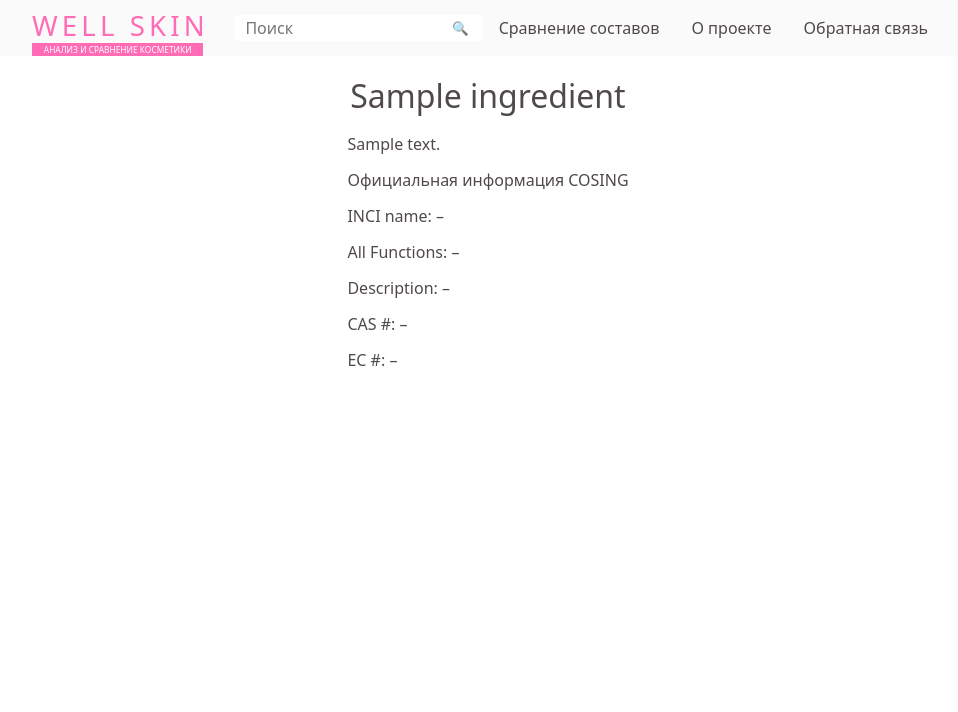
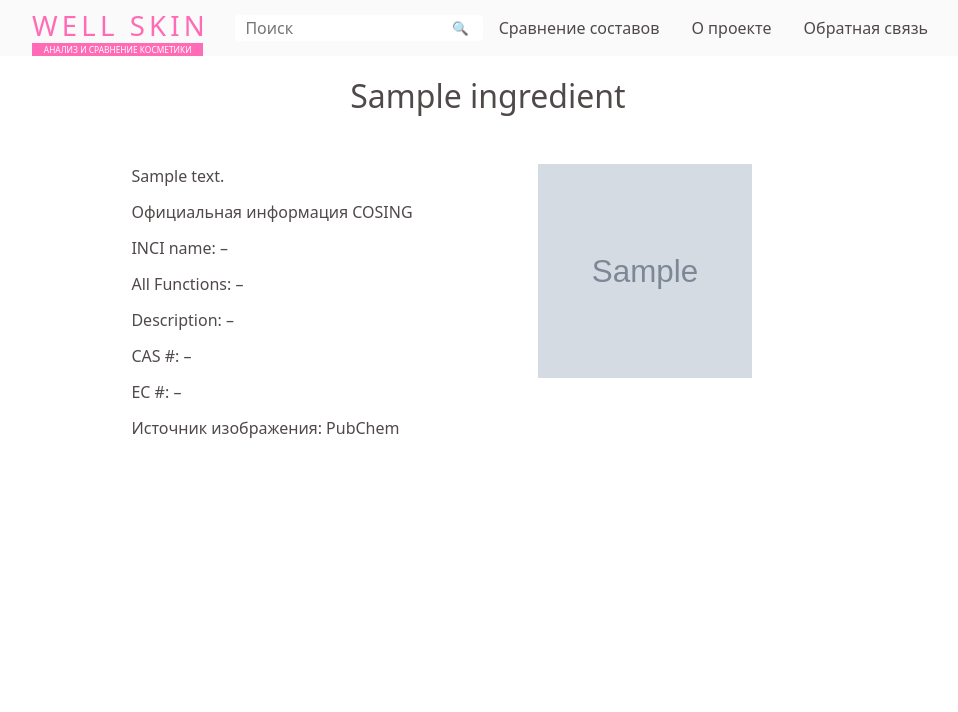
Before and after one commit to KJuliana/Well-skin, a PHP site: page /ingredient/?ing=1 in a window 1280 px wide. Shown: the top 712 px of the page, without its empty margins (152-1110 px from the left). Run offline with PHP 8.4, Linux system fonts and the light colour scheme; tables that the repository leaves empty or names only in its code hold one stand-in row (values such as "Sample post"); grey boxes marked "Sample" are stand-in pictures.

Commit message:
Изображение на странице ингредиента

```diff
--- a/ingredient/index.php
+++ b/ingredient/index.php
@@ -14,9 +14,9 @@ if (!isset($_GET['ing'])){
 $ing = htmlspecialchars($_GET['ing']);
 
 //функция, которая получает данные
-#[ArrayShape(['name' => "string", 'full_description' => "string", 'cosing_inci' => "string", 'cosing_description' => "string", 'cosing_cas' => "string", 'cosing_es' => "string", 'cosing_functions' => "string"])]
+#[ArrayShape(['name' => "string", 'image' => "string", 'full_description' => "string", 'cosing_inci' => "string", 'cosing_description' => "string", 'cosing_cas' => "string", 'cosing_es' => "string", 'cosing_functions' => "string"])]
 function get_information_about_ingredient($id, mysqli $db) {
-    $sql = " SELECT i.name, c.inci, c.description, c.cas, c.es, c.functions, c.id  ,i.full_description FROM ingredients AS i
+    $sql = " SELECT i.name, i.image, c.inci, c.description, c.cas, c.es, c.functions, c.id  ,i.full_description FROM ingredients AS i
                 LEFT OUTER JOIN cosing AS c
                 ON i.cosing = c.id
              WHERE i.id = '$id'";
@@ -42,6 +42,7 @@ function get_information_about_ingredient($id, mysqli $db) {
 
     return [
         'name' => $row['name'],
+        'image' => $row['image'],
         'full_description' => trim($row['full_description']),
         'cosing_inci' => trim($row['inci']) ?: '–',
         'cosing_description' => trim($row['description']) ?: '–',
@@ -59,6 +60,7 @@ $db->close();
 //Функция, которая создает html
 function render_list($ingredient): string {
     return '
+        <div class = "ingredient-card__about">
         <p class="intro__text">'. $ingredient['full_description'] .'</p>
         <p class="intro__text">Официальная информация COSING</p>
         <p class="intro__text"> INCI name: '. $ingredient['cosing_inci'] .'</p>
@@ -66,6 +68,9 @@ function render_list($ingredient): string {
         <p class="intro__text"> Description: '. $ingredient['cosing_description'] .'</p>
         <p class="intro__text"> CAS #: '. $ingredient['cosing_cas'] .'</p>
         <p class="intro__text"> EC #: '. $ingredient['cosing_es'] .'</p>
+        <p class="intro__text">Источник изображения: PubChem </p>
+        </div>
+        <img class = "ingredient_image" alt  src="' . $ingredient['image'] . '">
     ';
 }
 
@@ -75,7 +80,7 @@ $header = render_header('/ingredient');
 $footer = render_footer();
 $title = $information['name'];
 
-$body = ' <div>' . $html_list . '</div>';
+$body = ' <div class = "ingredient-card">' . $html_list . '</div>';
 
 
 echo render_page($title, $header, $footer, $body);
--- a/style.css
+++ b/style.css
@@ -565,3 +565,22 @@ a {
 .found-list{
     list-style: none;
 }
+
+.ingredient-card{
+    display: flex;
+    align-items: flex-start;
+    padding: 2em 0;
+    gap: 2em;
+}
+
+.ingredient-card__about{
+}
+
+.ingredient_image{
+    flex-basis: 30%;
+    flex-shrink: 0;
+    margin: 0.75em auto 0;
+    width: 30%;
+    background: #f5f5f5;
+    aspect-ratio: 1;
+}
```
